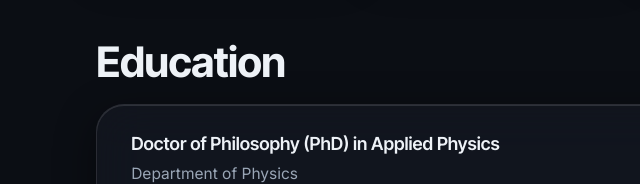
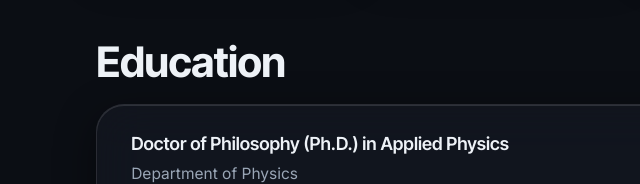
Before and after one commit to tsphy1313/web, a plain HTML site: page index.html in a window 1280 px wide. Shown: the part 1200-1384 px from the top of the page, 5-645 px from the left. Drawn offline with Linux system fonts and the light colour scheme.

Commit message:
Fix PhD abbreviation in education section

```diff
--- a/index.html
+++ b/index.html
@@ -249,7 +249,7 @@ dialog .x{position:absolute;top:20px;right:20px}
     <div class="edulist">
       <div class="edu-card glass rv">
         <div class="edu-text">
-          <div class="row edu-head"><div class="edu-degree">Doctor of Philosophy (PhD) in Applied Physics</div><span class="when">September 2021 – December 2026</span></div>
+          <div class="row edu-head"><div class="edu-degree">Doctor of Philosophy (Ph.D.) in Applied Physics</div><span class="when">September 2021 – December 2026</span></div>
           <div>Department of Physics</div>
           <div>New Jersey Institute of <span style="white-space:nowrap">Technology <a class="ilink" href="https://www.njit.edu/" target="_blank" rel="noopener" aria-label="Open the NJIT website"><svg class="li" viewBox="0 0 640 512" fill="currentColor" aria-hidden="true"><path d="M579.8 267.7c56.5-56.5 56.5-148 0-204.5c-50-50-128.8-56.5-186.3-15.4l-1.6 1.1c-14.4 10.3-17.7 30.3-7.4 44.6s30.3 17.7 44.6 7.4l1.6-1.1c32.1-22.9 76-19.3 103.8 8.6c31.5 31.5 31.5 82.5 0 114L422.3 334.8c-31.5 31.5-82.5 31.5-114 0c-27.9-27.9-31.5-71.8-8.6-103.8l1.1-1.6c10.3-14.4 6.9-34.4-7.4-44.6s-34.4-6.9-44.6 7.4l-1.1 1.6C206.5 251.2 213 330 263 380c56.5 56.5 148 56.5 204.5 0L579.8 267.7zM60.2 244.3c-56.5 56.5-56.5 148 0 204.5c50 50 128.8 56.5 186.3 15.4l1.6-1.1c14.4-10.3 17.7-30.3 7.4-44.6s-30.3-17.7-44.6-7.4l-1.6 1.1c-32.1 22.9-76 19.3-103.8-8.6C74 372 74 321 105.5 289.5L217.7 177.2c31.5-31.5 82.5-31.5 114 0c27.9 27.9 31.5 71.8 8.6 103.9l-1.1 1.6c-10.3 14.4-6.9 34.4 7.4 44.6s34.4 6.9 44.6-7.4l1.1-1.6C433.5 260.8 427 182 377 132c-56.5-56.5-148-56.5-204.5 0L60.2 244.3z"/></svg></a></span></div>
           <div>CGPA: <b>3.63</b> on a scale of 4.00</div>
```
